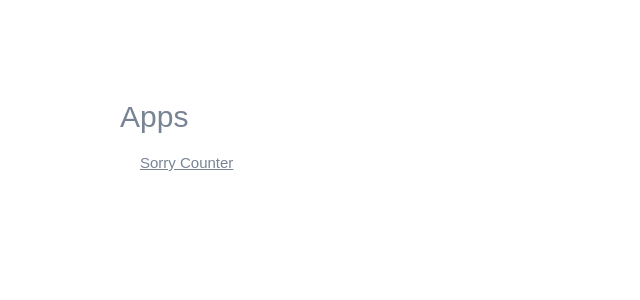
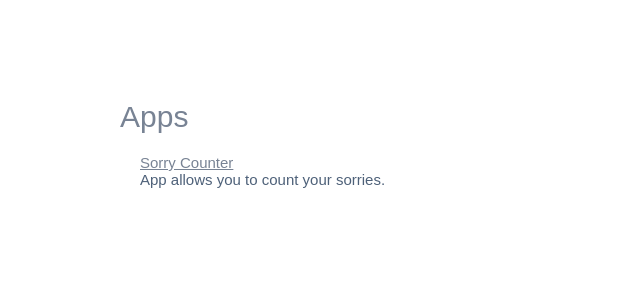
Before and after one commit to spuf/spuf.github.io, a Jekyll site: the page built from apps.html, in a window 1280 px wide. Shown: the top 300 px of the page, without its empty margins (0-640 px from the left). Built offline with Jekyll 4.4.1, drawn with Linux system fonts in a browser that asks for light colours; Markdown is read by kramdown in place of the engine named in the settings; part of the change alters nothing that is shown.

Commit message:
add excerpt

```diff
--- a/_posts/2014-06-09-sorry-counter.markdown
+++ b/_posts/2014-06-09-sorry-counter.markdown
@@ -2,6 +2,7 @@
 layout: post
 title:  "Sorry Counter"
 category: apps
+excerpt: "App allows you to count your sorries."
 ---
 
 ![App Icon][icon]
@@ -79,6 +80,6 @@ Screenshots
 ![App Launch screen][launch]
 ![App Screenshot][screenshot_1]
 
-[icon]: {{ site.url }}/assets/sorry-counter/icon.png
-[launch]: {{ site.url }}/assets/sorry-counter/launch.png
-[screenshot_1]: {{ site.url }}/assets/sorry-counter/screenshot_1.png
+[icon]: /assets/img/sorry-counter/icon.png
+[launch]: /assets/img/sorry-counter/launch.png
+[screenshot_1]: /assets/img/sorry-counter/screenshot_1.png
--- a/apps.html
+++ b/apps.html
@@ -5,6 +5,6 @@ layout: default
 <h2>Apps</h2>
 <ul class="posts">
 	{% for post in site.posts %}
-	<li><a href="{{ post.url }}">{{ post.title }}</a></li>
+	<li><a href="{{ post.url }}">{{ post.title }}</a><br>{{ post.excerpt }}</li>
 	{% endfor %}
 </ul>
```
Also changed, not shown: assets/img/sorry-counter/icon.png (renamed from assets/sorry-counter/icon.png), assets/img/sorry-counter/launch.png (renamed from assets/sorry-counter/launch.png), assets/img/sorry-counter/screenshot_1.png (renamed from assets/sorry-counter/screenshot_1.png).
